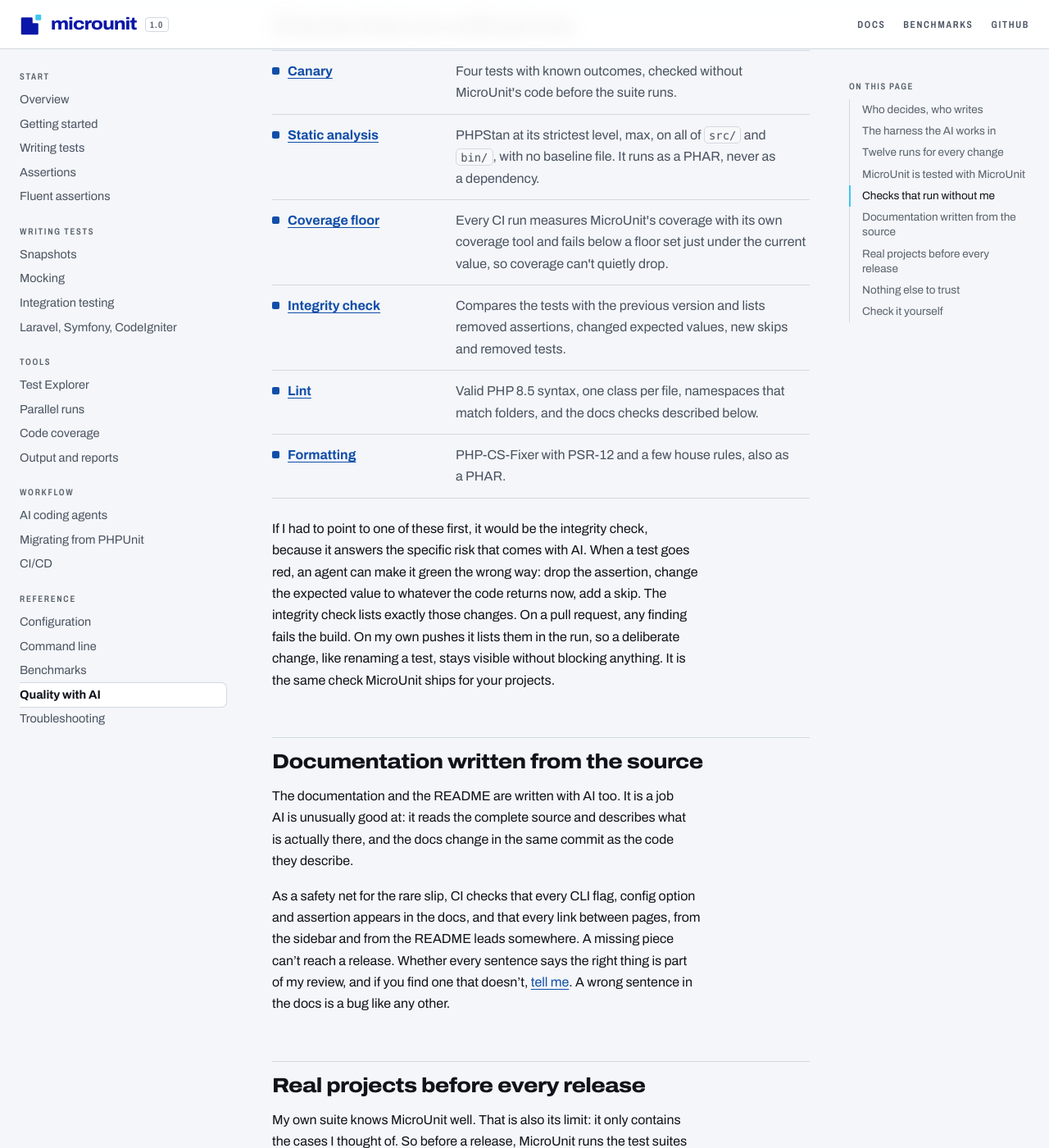
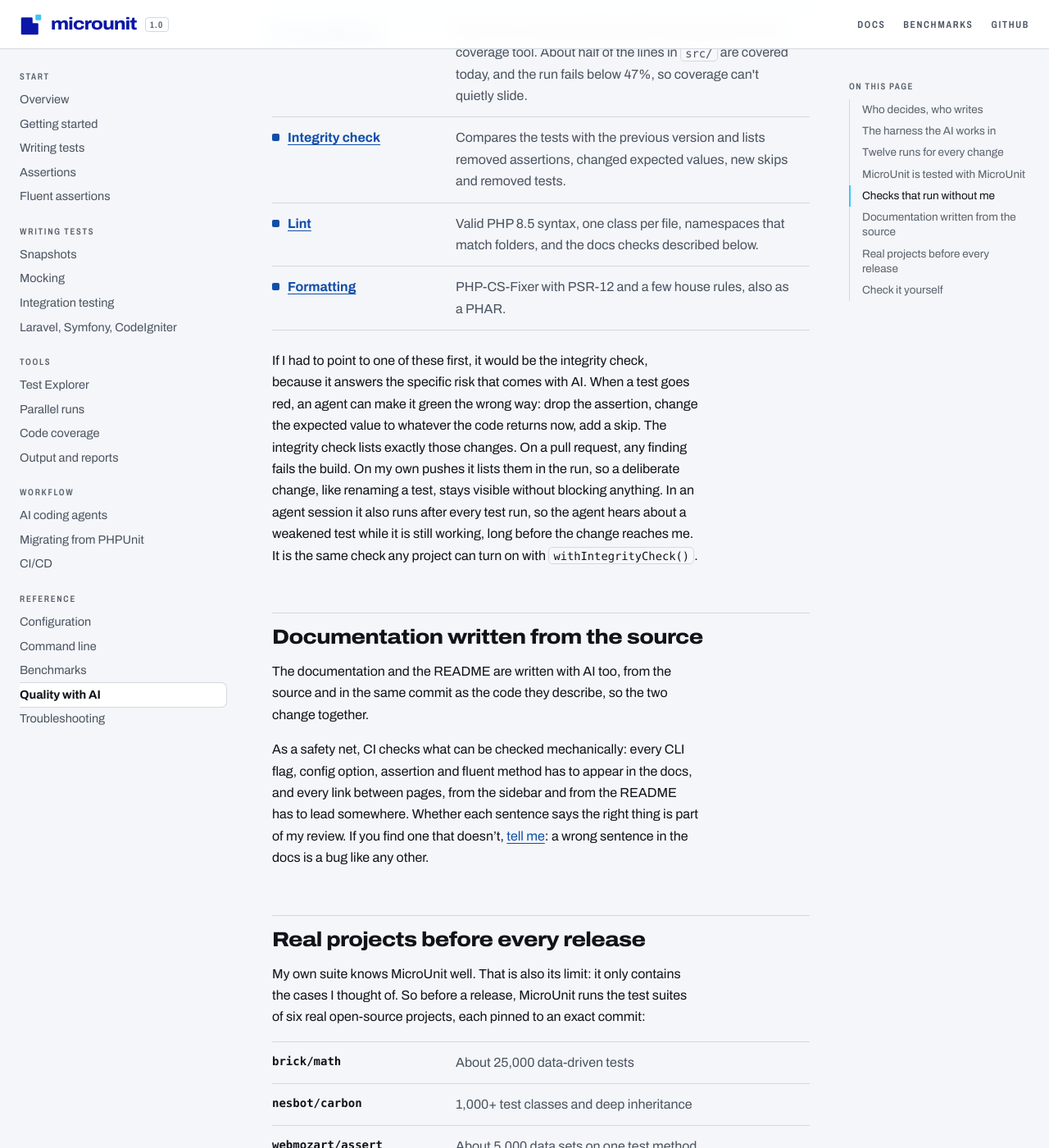
Before and after one commit to mitarnik04/MicroUnit, a Jekyll site: the page built from docs/quality-with-ai.md, in a window 1280 px wide and 1400 px high, scrolled down 4172 px. Shown: the whole window at 82% size. Built offline with Jekyll 4.4.1, drawn with Linux system fonts in a browser that asks for light colours; some of the changed text lies outside the part shown.

Commit message:
docs: let the quality page show evidence instead of selling features
- the integrity check is explained once, under "Checks that run without
  me", now with when it runs in an agent session; the harness keeps the
  rules and the agent output
- the review is described by what it covers, the questions no automated
  check answers, instead of claiming everything is checked twice
- coverage states its actual level, about half of src/, next to the floor
- product plugs are down to one fact: the integrity check is the same one
  any project can turn on; the "Nothing else to trust" section, a feature
  pitch unrelated to AI, is gone
- claims that overreached are plain now: no "unusually good", "rare
  slip" or "can't reach a release"

Co-Authored-By: Claude Opus 5.5 <noreply@anthropic.com>
Claude-Session: https://claude.ai/code/session_01USL73RyrfprVdRPv73EnDB

```diff
--- a/docs/quality-with-ai.md
+++ b/docs/quality-with-ai.md
@@ -65,17 +65,14 @@ I'm not handing MicroUnit over to AI. I'm one developer with a very fast tool, a
   </div>
 </div>
 
-My review is the one step on this page you can't verify from the outside. Nothing rests on it alone. Everything I check by hand is checked again, automatically, on every change.
+My review is the one step on this page you can't verify from the outside, and it covers what no automated check can: whether a change is the right one, whether an API reads well in a test, and whether a test checks the right thing in the first place. Everything that can be checked automatically is, on every change. That leaves my attention for the questions only a person can answer, and I look at every change.
 
 ## The harness the AI works in
 
 Every AI session on MicroUnit starts in the same harness. Its job is to make the right thing the easy thing, long before a change reaches my review.
 
 - **The rules load first.** [`CLAUDE.md`](https://github.com/mitarnik04/MicroUnit/blob/main/CLAUDE.md) is read at the start of every session: the code rules (zero dependencies, typed, `final readonly` by default, no dead code), the commands, the known pitfalls, and what "done" means. Done is tests added, the suite, canary, lint and PHPStan green, and the docs updated in the same change. [`PRODUCT.md`](https://github.com/mitarnik04/MicroUnit/blob/main/PRODUCT.md) adds who MicroUnit is for and how it talks, so the docs keep one voice.
-- **MicroUnit answers the agent in its own format.** In an agent session the suite replies with one compact JSON object: only the failures, each with where it failed, the expected and actual values and the code around it, plus a warning for every test that passes without asserting anything. The agent's attention goes to what broke.
-- **A weakened test is flagged on the spot.** After every run in an agent session, MicroUnit compares the tests with the last commit. When a test lost an assertion, changed its expected value, gained a skip or disappeared, the agent is told right away to fix the code or explain the change. CI runs the same check again, so it reaches the review as well.
-
-None of this is special tooling. These are the agent features MicroUnit ships for your projects, described in [AI coding agents](ai-agents.md). Here they run on MicroUnit itself.
+- **MicroUnit answers the agent in its own format.** In an agent session the suite replies with one compact JSON object ([AI coding agents](ai-agents.md) describes it): only the failures, each with where it failed, the expected and actual values and the code around it, plus a warning for every test that passes without asserting anything. The agent's attention goes to what broke.
 
 ## Twelve runs for every change
 
@@ -95,7 +92,7 @@ Two settings make these runs stricter than they need to be, on purpose. `error_r
 
 ## MicroUnit is tested with MicroUnit
 
-The suite in `tests/` runs on MicroUnit itself. I chose that deliberately, and of everything on this page it is the part I would least want to give up, because it turns the suite into a loop:
+The suite in `tests/` runs on MicroUnit itself. I chose that deliberately, because it turns the suite into a loop:
 
 <figure class="build-loop" aria-label="The self-testing loop">
   <div class="build-loop-ring">
@@ -110,7 +107,7 @@ The suite in `tests/` runs on MicroUnit itself. I chose that deliberately, and o
   <div class="build-canary"><strong>Canary</strong><span>Runs first, outside the loop, and checks that failures still get reported at all.</span></div>
 </figure>
 
-Every feature gets used every day on a real suite, so a regression usually shows up here first. Every bug that gets fixed leaves a test behind, so the suite only ever learns. The parallel runner works through that same suite in every CI run, coverage and the integrity check run on MicroUnit's own code, and the zero-dependency promise holds for the repository too, not only for the package you install.
+Every feature runs every day against a real suite, so a regression usually shows up here first. Every fixed bug leaves a test behind, so that bug can't come back unnoticed. The parallel runner, the coverage tool and the integrity check all run on MicroUnit's own code in every CI run.
 
 A fair question is whether a broken MicroUnit could pass its own tests. In practice that is hard to arrange, because MicroUnit is both the instrument and the thing being measured. The suite doesn't only check that assertions pass: dozens of tests check that they *fail* when they should. If `Assert::exact()` broke and let everything through, the tests that expect it to throw on a mismatch are checked by `Assert::throws()`, a different piece of code, and they go red. Integration tests go one step further and run the real command line as a separate process, against projects whose outcome is known.
 
@@ -121,19 +118,19 @@ That leaves one case a loop can't judge about itself: whether failures get repor
 <dl class="build-list">
   <div><dt><a href="https://github.com/mitarnik04/MicroUnit/blob/main/bin/canary.php">Canary</a></dt><dd>Four tests with known outcomes, checked without MicroUnit's code before the suite runs.</dd></div>
   <div><dt><a href="https://github.com/mitarnik04/MicroUnit/blob/main/phpstan.neon.dist">Static analysis</a></dt><dd>PHPStan at its strictest level, max, on all of <code>src/</code> and <code>bin/</code>, with no baseline file. It runs as a PHAR, never as a dependency.</dd></div>
-  <div><dt><a href="https://github.com/mitarnik04/MicroUnit/blob/main/microunit.config.php">Coverage floor</a></dt><dd>Every CI run measures MicroUnit's coverage with its own coverage tool and fails below a floor set just under the current value, so coverage can't quietly drop.</dd></div>
+  <div><dt><a href="https://github.com/mitarnik04/MicroUnit/blob/main/microunit.config.php">Coverage floor</a></dt><dd>Every CI run measures MicroUnit's coverage with its own coverage tool. About half of the lines in <code>src/</code> are covered today, and the run fails below 47%, so coverage can't quietly slide.</dd></div>
   <div><dt><a href="https://github.com/mitarnik04/MicroUnit/blob/main/.github/workflows/ci.yml">Integrity check</a></dt><dd>Compares the tests with the previous version and lists removed assertions, changed expected values, new skips and removed tests.</dd></div>
   <div><dt><a href="https://github.com/mitarnik04/MicroUnit/blob/main/bin/lint.php">Lint</a></dt><dd>Valid PHP 8.5 syntax, one class per file, namespaces that match folders, and the docs checks described below.</dd></div>
   <div><dt><a href="https://github.com/mitarnik04/MicroUnit/blob/main/.php-cs-fixer.dist.php">Formatting</a></dt><dd>PHP-CS-Fixer with PSR-12 and a few house rules, also as a PHAR.</dd></div>
 </dl>
 
-If I had to point to one of these first, it would be the integrity check, because it answers the specific risk that comes with AI. When a test goes red, an agent can make it green the wrong way: drop the assertion, change the expected value to whatever the code returns now, add a skip. The integrity check lists exactly those changes. On a pull request, any finding fails the build. On my own pushes it lists them in the run, so a deliberate change, like renaming a test, stays visible without blocking anything. It is the same check MicroUnit ships for your projects.
+If I had to point to one of these first, it would be the integrity check, because it answers the specific risk that comes with AI. When a test goes red, an agent can make it green the wrong way: drop the assertion, change the expected value to whatever the code returns now, add a skip. The integrity check lists exactly those changes. On a pull request, any finding fails the build. On my own pushes it lists them in the run, so a deliberate change, like renaming a test, stays visible without blocking anything. In an agent session it also runs after every test run, so the agent hears about a weakened test while it is still working, long before the change reaches me. It is the same check any project can turn on with `withIntegrityCheck()`.
 
 ## Documentation written from the source
 
-The documentation and the README are written with AI too. It is a job AI is unusually good at: it reads the complete source and describes what is actually there, and the docs change in the same commit as the code they describe.
+The documentation and the README are written with AI too, from the source and in the same commit as the code they describe, so the two change together.
 
-As a safety net for the rare slip, CI checks that every CLI flag, config option and assertion appears in the docs, and that every link between pages, from the sidebar and from the README leads somewhere. A missing piece can't reach a release. Whether every sentence says the right thing is part of my review, and if you find one that doesn't, [tell me](https://github.com/mitarnik04/MicroUnit/issues). A wrong sentence in the docs is a bug like any other.
+As a safety net, CI checks what can be checked mechanically: every CLI flag, config option, assertion and fluent method has to appear in the docs, and every link between pages, from the sidebar and from the README has to lead somewhere. Whether each sentence says the right thing is part of my review. If you find one that doesn't, [tell me](https://github.com/mitarnik04/MicroUnit/issues): a wrong sentence in the docs is a bug like any other.
 
 ## Real projects before every release
 
@@ -148,11 +145,7 @@ My own suite knows MicroUnit well. That is also its limit: it only contains the
   <div><dt><code>monolog/monolog</code></dt><dd>Mocks, handlers and I/O</dd></div>
 </dl>
 
-Their tests are translated with `microunit migrate`, and nobody touches the result by hand. A project only counts when every test in the set passes under MicroUnit and MicroUnit runs exactly as many tests as PHPUnit does on the same code. The few tests left out of the set are published, each with its reason. That is the gate a release has to pass, and it is the same harness that measures the [benchmarks](benchmarks.md): every result there comes from such a verified run. The projects are public and the commits are pinned, so you can [reproduce it](https://github.com/mitarnik04/MicroUnit/blob/main/benchmarks/README.md#reproducing) on your own machine.
-
-## Nothing else to trust
-
-MicroUnit has zero dependencies, so the code you install is all there is: no second project behind it whose releases you would have to follow. The Test Explorer, the one part that opens a port, listens only on your own machine, needs a token that only its own page knows, and refuses requests for any other host. Its tests check exactly that, and the [security model](test-explorer.md#security-model) explains it in full.
+Their tests are translated with `microunit migrate`, and nobody touches the result by hand. A project only counts when every test in the set passes under MicroUnit and MicroUnit runs exactly as many tests as PHPUnit does on the same code. The few tests left out of the set are published, each with its reason. That is the gate a release has to pass, and the [benchmarks](benchmarks.md) are measured on the same verified runs. The projects are public and the commits are pinned, so you can [reproduce it](https://github.com/mitarnik04/MicroUnit/blob/main/benchmarks/README.md#reproducing) on your own machine.
 
 ## Check it yourself
 
```
Also changed, not shown: other parts of docs/quality-with-ai.md (+1 -2 lines).
